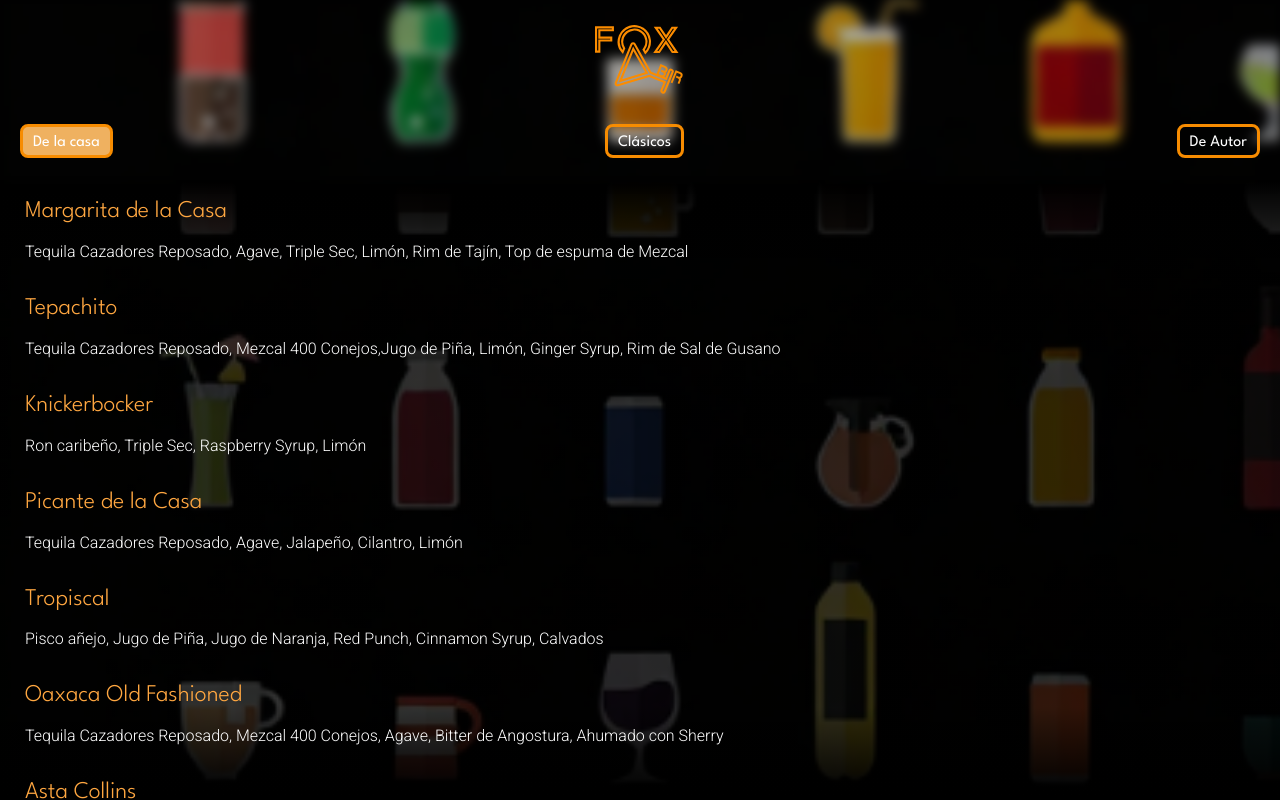
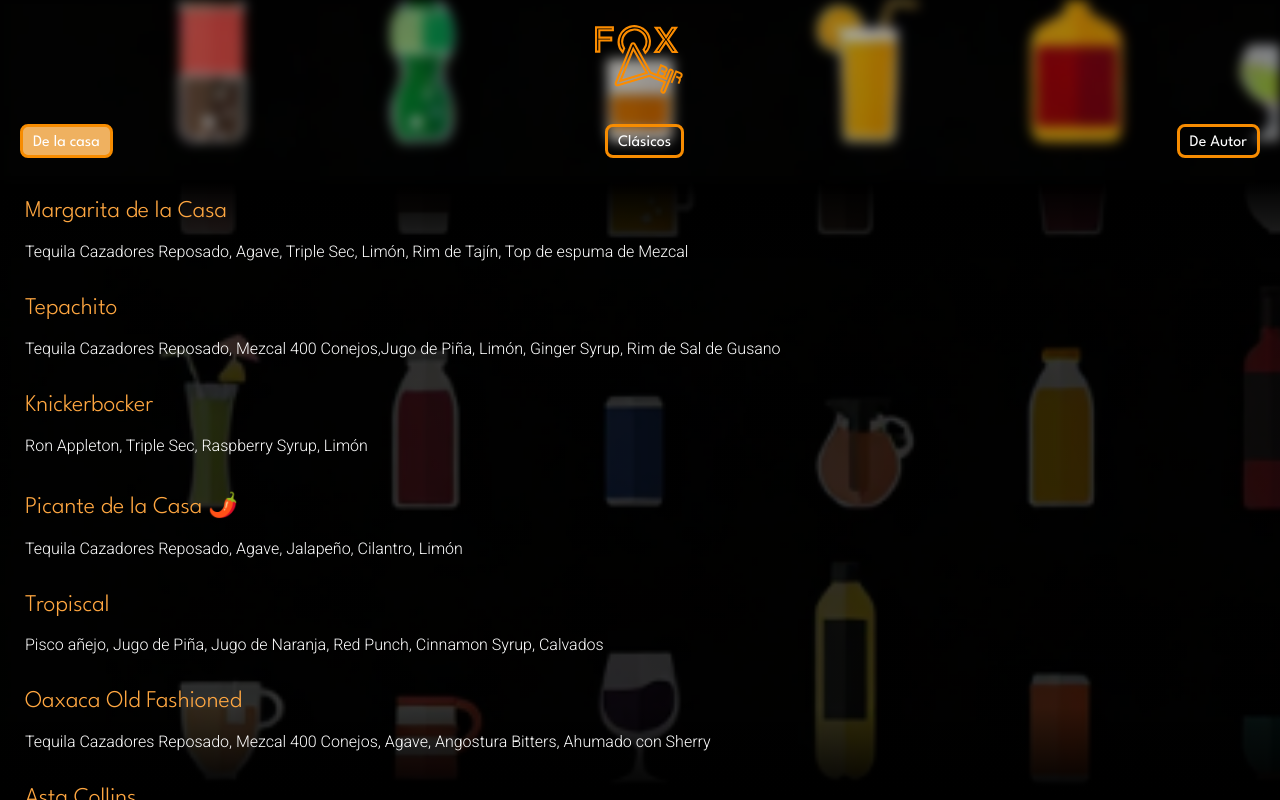
Before and after one commit to teobis00/menufox, a Nuxt app: page / in a window 1280 px wide. Built offline with nearby package versions, Linux system fonts and the light colour scheme.

Commit message:
initial - v2

```diff
--- a/nuxt.config.js
+++ b/nuxt.config.js
@@ -13,9 +13,8 @@
     },
     meta: [
       { charset: 'utf-8' },
-      { name: 'viewport', content: 'width=device-width, initial-scale=1, maximum-scale=1, user-scalable=no' },
-      { hid: 'description', name: 'description', content: '' },
-      { name: 'format-detection', content: 'telephone=no' }
+      { name: 'viewport', content: 'width=device-width, initial-scale=1, minimum-scale=1, maximum-scale=1, user-scalable=no' },
+      { hid: 'description', name: 'description', content: '' }
     ],
     link: [
       { rel: 'icon', type: 'image/x-icon', href: '/favicon.ico' },
--- a/pages/index.vue
+++ b/pages/index.vue
@@ -175,16 +175,16 @@
                           "Tepachito":"Tequila Cazadores Reposado, Mezcal 400 Conejos,Jugo de Piña, Limón, Ginger Syrup, Rim de Sal de Gusano"
                       },
                       {
-                          "Knickerbocker":"Ron caribeño, Triple Sec, Raspberry Syrup, Limón"
+                          "Knickerbocker":"Ron Appleton, Triple Sec, Raspberry Syrup, Limón"
                       },
                       {
-                          "Picante de la Casa":"Tequila Cazadores Reposado, Agave, Jalapeño, Cilantro, Limón"
+                          "Picante de la Casa 🌶️":"Tequila Cazadores Reposado, Agave, Jalapeño, Cilantro, Limón"
                       },
                       {
                           "Tropiscal":"Pisco añejo, Jugo de Piña, Jugo de Naranja, Red Punch, Cinnamon Syrup, Calvados"
                       },
                       {
-                          "Oaxaca Old Fashioned":"Tequila Cazadores Reposado, Mezcal 400 Conejos, Agave, Bitter de Angostura, Ahumado con Sherry"
+                          "Oaxaca Old Fashioned":"Tequila Cazadores Reposado, Mezcal 400 Conejos, Agave, Angostura Bitters, Ahumado con Sherry"
                       },
                       {
                           "Asta Collins":"Tequila Cazadores Reposado, Jugo de Pomelo, Campari, Agave, Limón, Soda"
@@ -196,7 +196,7 @@
                           "Long Cosmo":"Vodka, Triple Sec, Jugo de Arándano, Limón, Soda"
                       },
                       {
-                          "Chingon Fashioned":"Vodka, Triple Sec, Jugo de Arándano, Limón, Soda"
+                          "Chingon Fashioned":"Tequila, Jägermeister, Simple Syrup"
                       }
                   ],
                   "clasicos":[
@@ -222,18 +222,21 @@
                           "Bramble":"Gin, Chambord, Limón, Simple Syrup"
                       },
                       {
-                          "Expresso Martini":"Absolut Vodka, Calhua, Shot de Cafe"
+                          "Espresso Martini":"Absolut Vodka, kahlúa, Shot de Cafe"
                       },
                       {
                           "Carajillo":"Licor 43, Cafe Espresso, Simple Syrup"
                       },
                       {
                           "El Diablo":"Tequila Cazadores Reposado, Cassis, Limón, Ginger Ale"
+                      },
+                      {
+                          "Pornstar Martini":"Stumbras Vodka,Licor de Vainilla, Maracuyá, Limón"
                       }
                   ],
                   "autor":[
                       {
-                          "El Rojito":"Tequila Cazadores Reposado, Pomelo, Licor de Vainilla, Chambord, Raspberry Syrup, Jalapeño"
+                          "El Rojito 🌶️":"Tequila Cazadores Reposado, Pomelo, Licor de Vainilla, Chambord, Raspberry Syrup, Jalapeño"
                       },
                       {
                           "Chilean Sour":"Licor de Calafate, Pobre Vermouth Blanco, Limón, Clara de Huevo"
@@ -242,13 +245,22 @@
                           "Aperol Punch":"Aperol, Espumante, Red Punch, Naranja, Simple Syrup"
                       },
                       {
-                          "Carajillo Poblano":"Ancho Reyes, Cafe Espresso, Simple Syrup"
+                          "Carajillo Poblano 🌶️":"Ancho Reyes, Cafe Espresso, Simple Syrup"
                       },
                       {
-                          "Margarita Picante":"Tequila Cazadores Reposado, Ancho Reyes Verde, Triple Sec, Limón, Agave"
+                          "Margarita Picante 🌶️":"Tequila Cazadores Reposado, Ancho Reyes Verde, Triple Sec, Limón, Agave"
                       },
                       {
                           "Negroni Sour":"Gin Los Andes, Campari, Vermouth Di Torino, Limón, Clara de Huevo"
+                      },
+                      {
+                          "Tarzan":"Gin Los Andes, Campari, Jugo de Piña, Limón, Simple Syrup"
+                      },
+                      {
+                          "Martini de Salmon":"Gin Los Andes, Licor de Salmón, Vermouth dry, Aceitunas"
+                      },
+                      {
+                          "Choconilla Mai Tai":"Ron Bacardi Cartablanca, Licor de Vainilla, Orgeat de Cacao, Limon"
                       }
                   ]
               }
```
